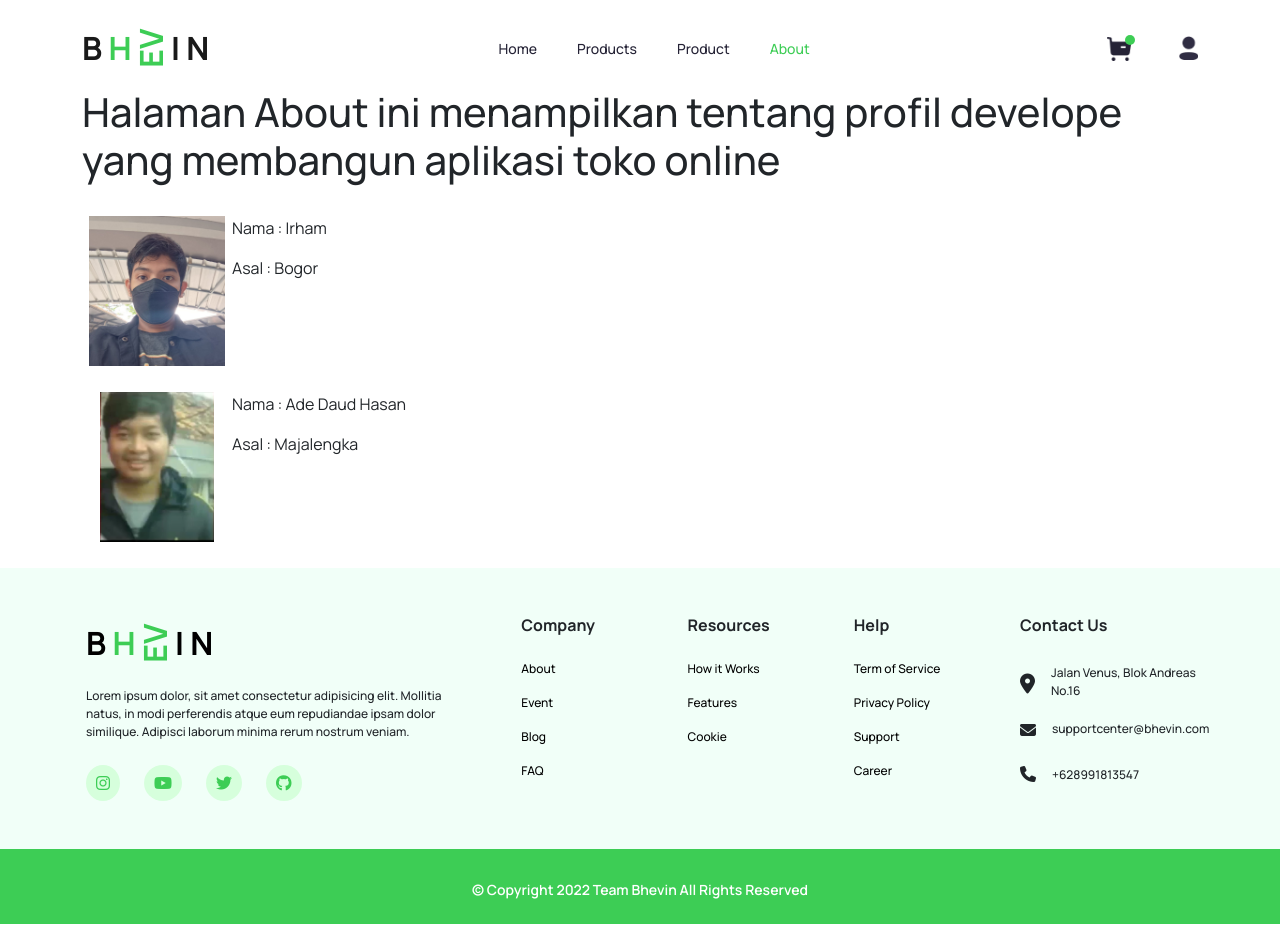
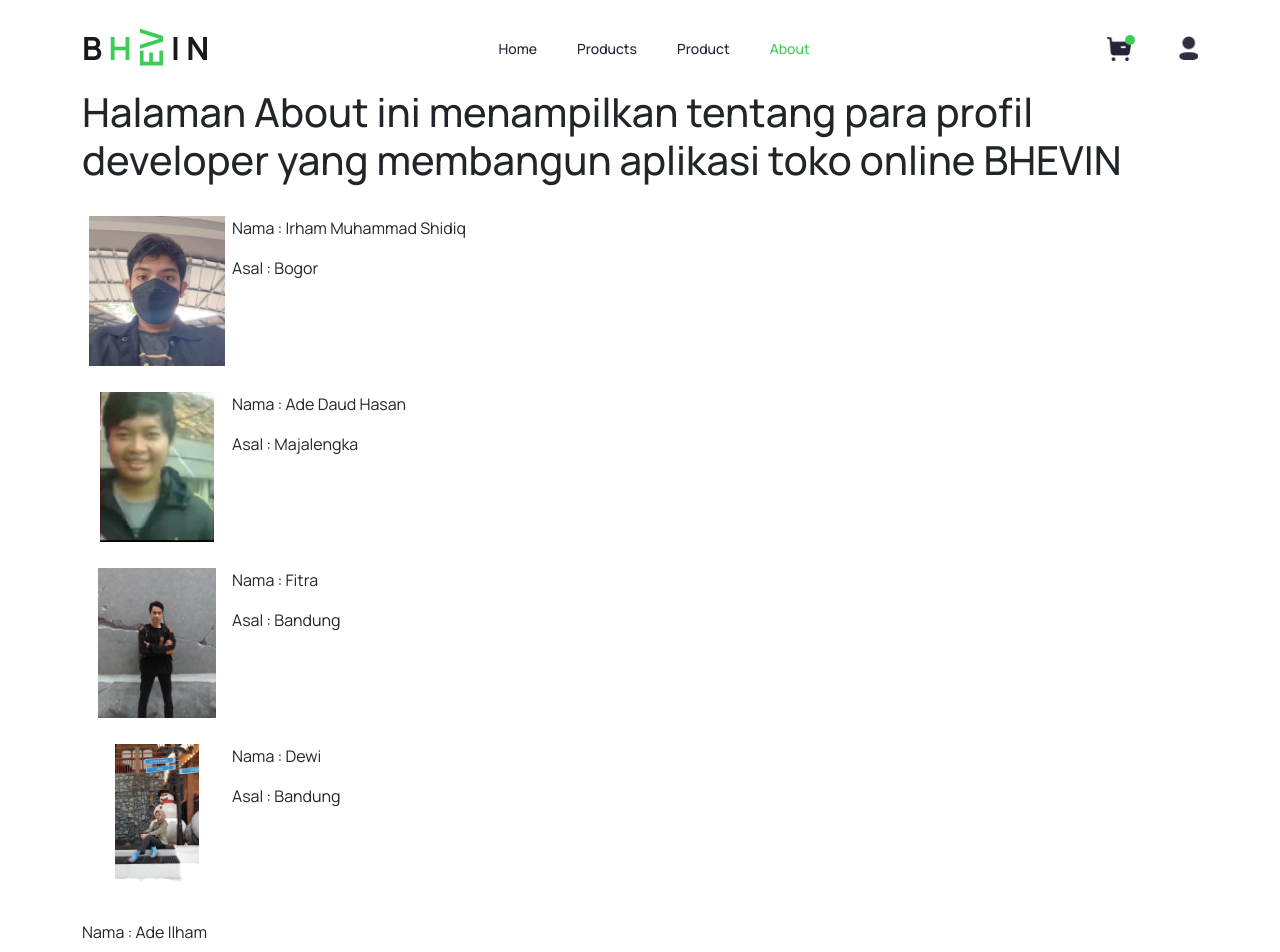
Before and after one commit to sarasseres/Mini-Todo-with-Redux-Saga, a React (Create React App) app: page /about in a window 1280 px wide. Shown: the top 952 px of the page. Before the commit the page ends 924 px from the top, so only its background shows below. Built offline with nearby package versions, Linux system fonts and the light colour scheme.

Commit message:
5developerdiabout

```diff
--- a/src/pages/About.jsx
+++ b/src/pages/About.jsx
@@ -4,15 +4,17 @@
 import "../components/About/style.css"; // EDIT
 import Images from '../assets/images/about/irham.jpg'
 import Images1 from '../assets/images/about/adedaudhasan.png'
+import Images2 from '../assets/images/about/fitra.jpg'
+import Images3 from '../assets/images/about/saras.jpg'
 
 
 const About = () => {
   return (
     <Components.Container>
-      <h1>Halaman About ini menampilkan tentang profil develope yang membangun aplikasi toko online</h1>
+      <h1>Halaman About ini menampilkan tentang para profil developer yang membangun aplikasi toko online BHEVIN</h1>
        <br />
       <img src={Images}  alt="cart" width="19" className="foto-profil" />
-      <p>Nama : Irham</p>
+      <p>Nama : Irham Muhammad Shidiq</p>
       <p>Asal : Bogor</p>
       <br />
       <br />
@@ -21,6 +23,26 @@
       <img src={Images1}  alt="cart" width="19" className="foto-profil" />
       <p>Nama : Ade Daud Hasan</p>
       <p>Asal : Majalengka</p>
+      <br />
+      <br />
+      <br />
+      <br />
+      <img src={Images2}  alt="cart" width="19" className="foto-profil" />
+      <p>Nama : Fitra</p>
+      <p>Asal : Bandung</p>
+      <br />
+      <br />
+      <br />
+      <br />
+      <img src={Images3}  alt="cart" width="19" className="foto-profil" />
+      <p>Nama : Dewi</p>
+      <p>Asal : Bandung</p>
+      <br />
+      <br />
+      <br />
+      <br />
+      <p>Nama : Ade Ilham</p>
+      <p>Asal : Bogor</p>
     </Components.Container>
   );
 }
```
